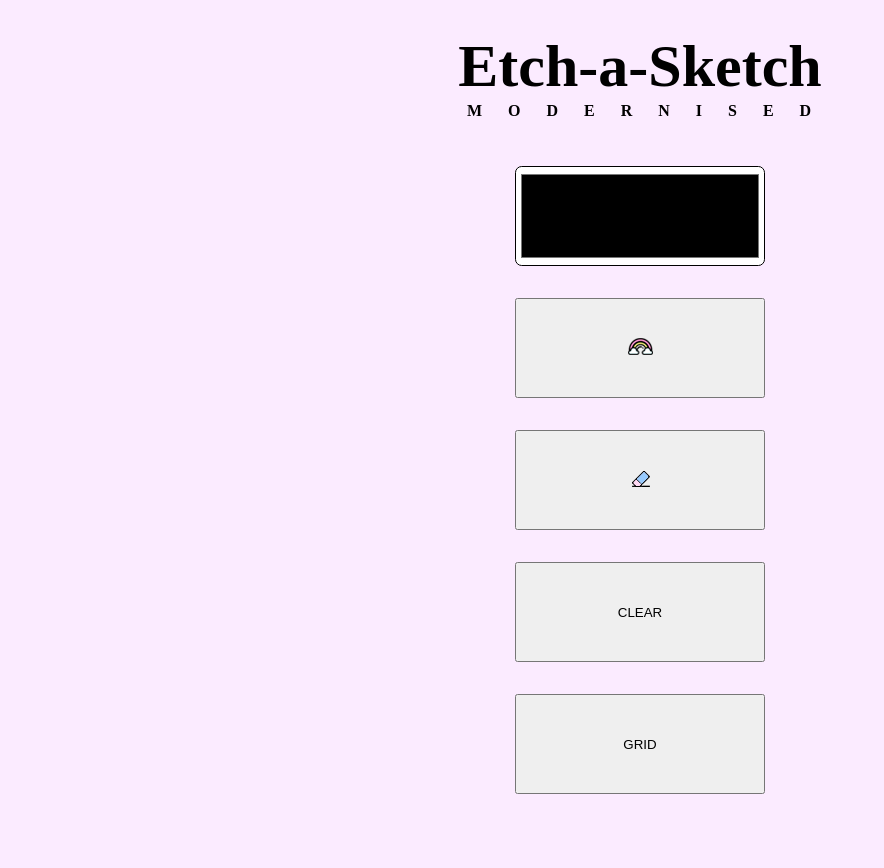
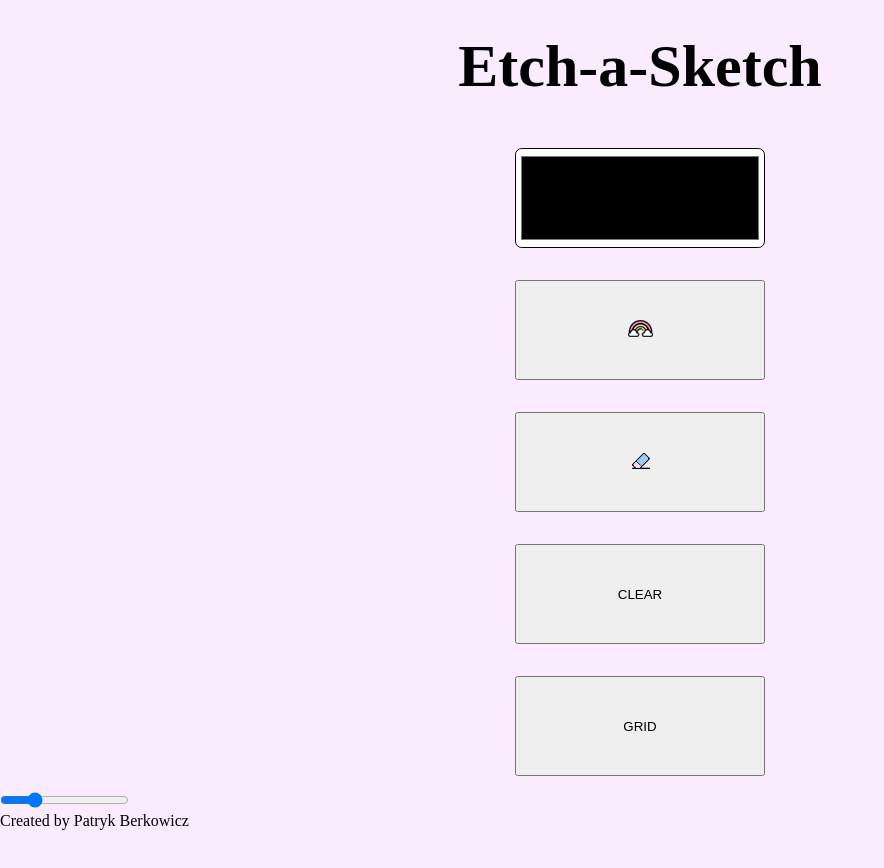
Before and after one commit to PB-5/modern-etch-a-sketch, a plain HTML site: page index.html in a window 1280 px wide. Shown: the whole page, without its empty margins (0-884 px from the left). Drawn offline with Linux system fonts and the light colour scheme.

Commit message:
removed sub-title

```diff
--- a/index.html
+++ b/index.html
@@ -8,15 +8,17 @@
 </head>
 
   <body>
-    <main>
+
          <header class="header">
               <h1 class="title">Etch-a-Sketch</h1>
-              <h4 class="sub-title">MODERNISED</h4>
+           <!-- <h4 class="sub-title">MODERNISED</h4> -->
          </header>
-    <section>
+
+  <!-- flexbox settings column and put a grid next to it with a gap -->
+  <main class="main">
         <div class="settings-panel">
               <label for="color-picker" title="Select Color">
-                  <input id="color-picker" type="color" value="black">
+                  <input id="color-picker" type="color" value="#000000">
               </label>
               <label for="randomBTN" title="Random Colors">
                   <button id="randomBTN" class><img src="buttons/rainbow-btn.png"></button>
@@ -31,25 +33,19 @@
                   <button id="gridBTN" class>GRID</button>
               </label>
         </div>
-    </section>
 
+        <div class="grid-container">
+            <div id="grid" class="grid">
+                <div class="canvas-size-display"></div>
+                <input id="gridSlider" type="range" value="16" min="1" max="64">
+            </div>
+        </div>
 
+  </main>
 
+  <div class="footer">
+    <span>Created by Patryk Berkowicz</span>
+  </div>
 
-
-
-
-
-
-
-
-
-
-
-
-
-
-
-    </main>
   </body>
 </html>
```
